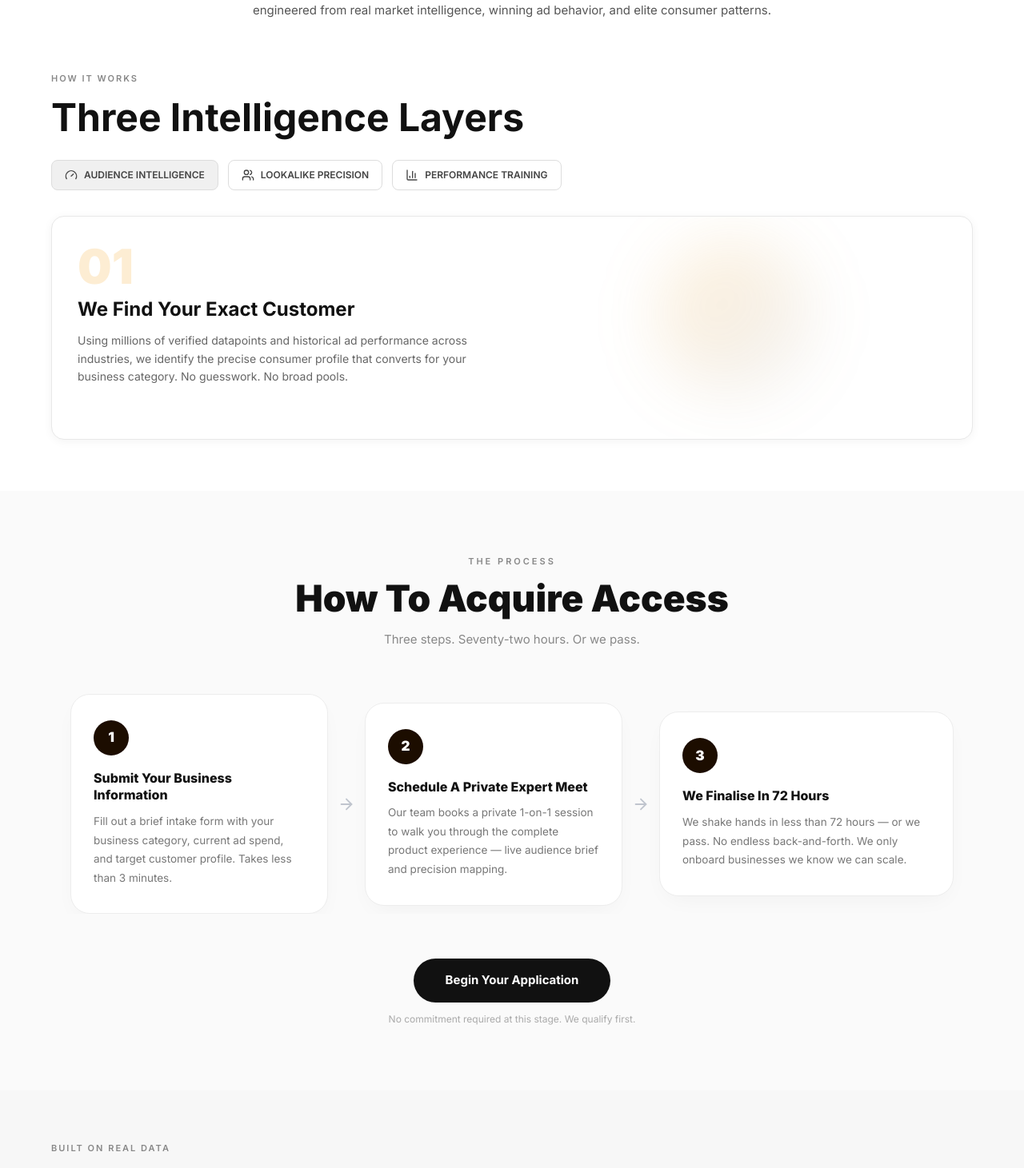
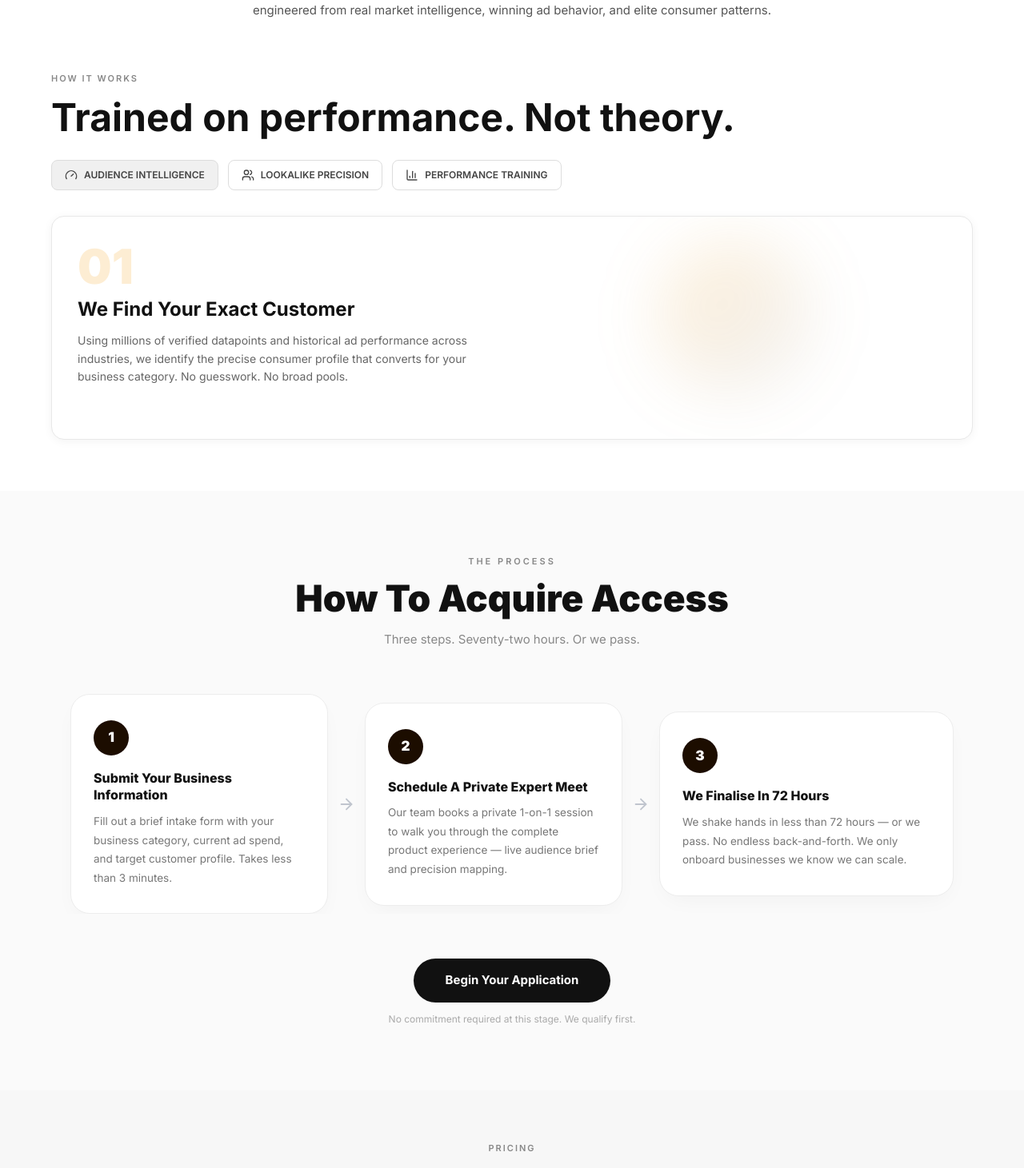
Before and after one commit to adishshah29-eng/native-lookalike-audiance, a React (Vite) app: page / in a window 1280 px wide. Shown: the part 1929-3390 px from the top of the page at 80% size. Built offline with nearby package versions, Linux system fonts and the light colour scheme.

Commit message:
Changes of hero

```diff
--- a/src/app/App.tsx
+++ b/src/app/App.tsx
@@ -20,7 +20,6 @@ export default function App() {
       <Stats />
       <WhatWeDo />
       <HowToAcquire />
-      <Features />
       <Pricing />
       <Testimonials />
       <ContactForm />
--- a/src/app/components/WhatWeDo.tsx
+++ b/src/app/components/WhatWeDo.tsx
@@ -82,7 +82,7 @@ export function WhatWeDo() {
             viewport={{ once: true }}
             transition={{ duration: 0.5, delay: 0.5 }}
             className="text-[36px] md:text-[48px] font-bold text-[#111111] mb-6" style={{ lineHeight: 1.2 }}>
-            Three Intelligence Layers
+            Trained on performance. Not theory.
           </motion.h3>
 
           {/* Tab Pills */}
```
